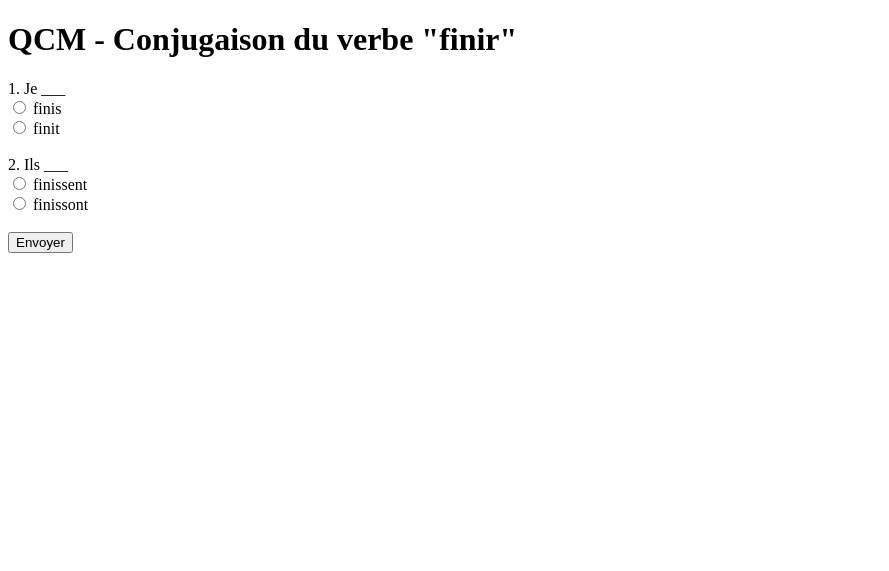
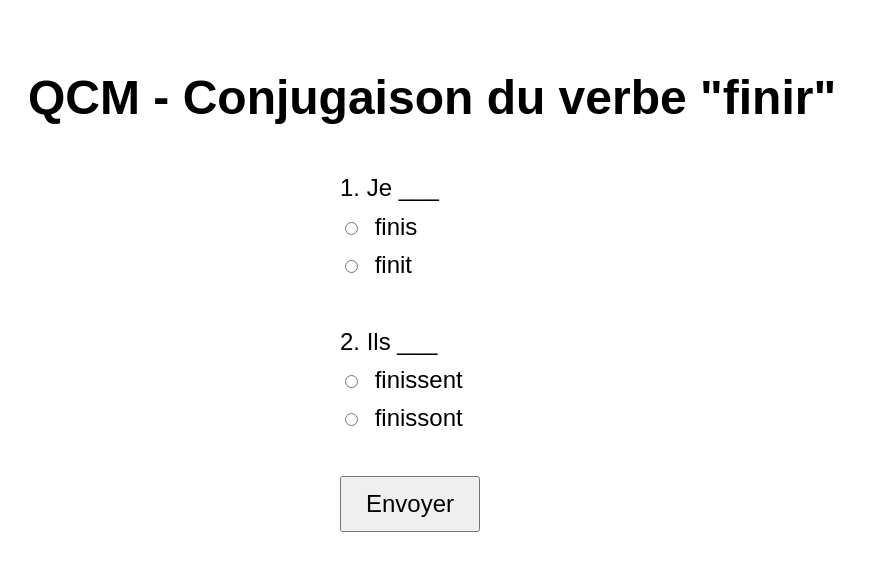
Before and after one commit to ProfEnFrance/-qcmflask1, a Flask app: page / in a window 1280 px wide. Shown: the top 571 px of the page, without its empty margins (0-889 px from the left). Run offline with Flask 3, Linux system fonts and the light colour scheme.

Commit message:
Update qcm.html

```diff
--- a/templates/qcm.html
+++ b/templates/qcm.html
@@ -1,6 +1,33 @@
 <!doctype html>
 <html>
-<head><title>QCM</title></head>
+<head>
+  <meta charset="UTF-8"> <!-- Encodage correct des caractères -->
+  <meta name="viewport" content="width=device-width, initial-scale=1.0"> <!-- Rend le site responsive -->
+  <title>QCM</title>
+  <style>
+    body {
+      font-family: sans-serif;
+      font-size: clamp(1rem, 2.5vw, 1.5rem); /* Texte qui s’adapte à la taille de l’écran */
+      padding: 20px;
+      line-height: 1.6;
+    }
+
+    form {
+      max-width: 600px;  /* Largeur maximale pour lecture confortable */
+      margin: 0 auto;    /* Centre le formulaire sur la page */
+    }
+
+    input[type="radio"] {
+      margin-right: 10px; /* Espace entre bouton radio et texte */
+    }
+
+    button {
+      font-size: 1em;
+      padding: 0.5em 1em;
+      cursor: pointer;
+    }
+  </style>
+</head>
 <body>
   <h1>QCM - Conjugaison du verbe "finir"</h1>
   <form method="post">
```
